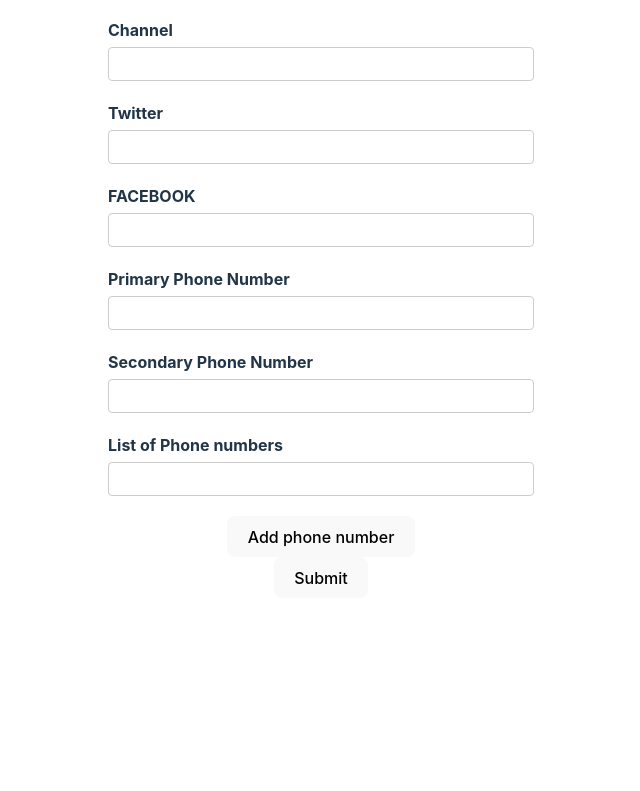
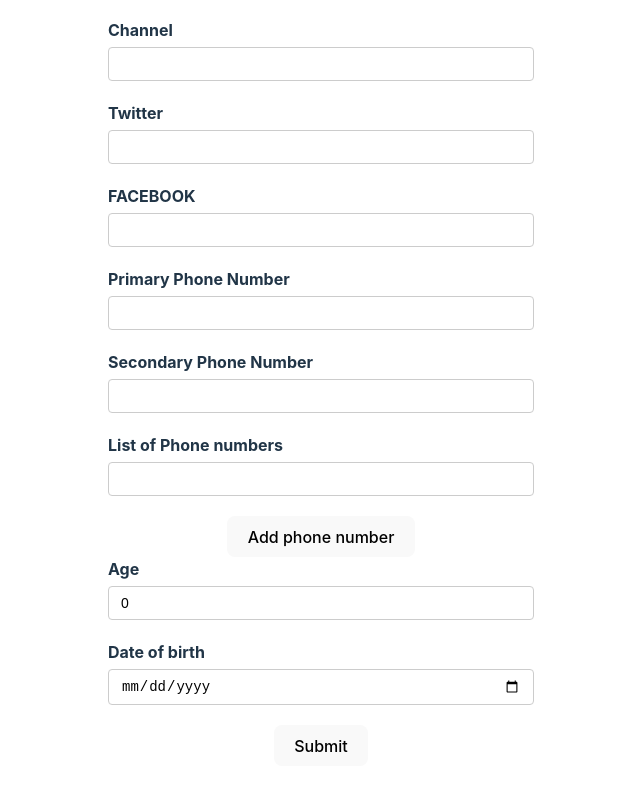
Before and after one commit to Tareq1131/React-Hook-Form, a React (Vite) app: page / in a window 1280 px wide. Shown: the part 305-1096 px from the top of the page, without its empty margins (319-959 px from the left). Before the commit the page ends 935 px from the top, so only its background shows below. Built offline with nearby package versions, Linux system fonts and the light colour scheme.

Commit message:
Numeric and date value

```diff
--- a/src/components/YouTubeForm.tsx
+++ b/src/components/YouTubeForm.tsx
@@ -13,6 +13,9 @@
   phNumbers: {
     number: string,
   }[]
+
+  age: number;
+  dob: Date;
 
 };
 let renderCount = 0;
@@ -30,7 +33,9 @@
       },
 
       phoneNumbers: ['', ''],
-      phNumbers: [{ number: '' }]
+      phNumbers: [{ number: '' }],
+      age: 0,
+      dob: new Date(),
 
     },
   })
@@ -171,6 +176,24 @@
 
           </div>
         </div>
+
+        <div className='form-control'>
+          <label htmlFor="age">Age</label>
+          <input type="number" id="age" {...register('age', {
+            valueAsNumber: true,
+            required: "channel is required"
+          })} />
+          <p className="error">{errors.age?.message}</p>
+        </div>
+
+        <div className='form-control'>
+          <label htmlFor="dob">Date of birth</label>
+          <input type="date" id="dob" {...register('dob', {
+            valueAsDate: true,
+            required: "date is required"
+          })} />
+          <p className="error">{errors.dob?.message}</p>
+        </div>
         <button>Submit</button>
       </form>
       <DevTool control={control} />
```
